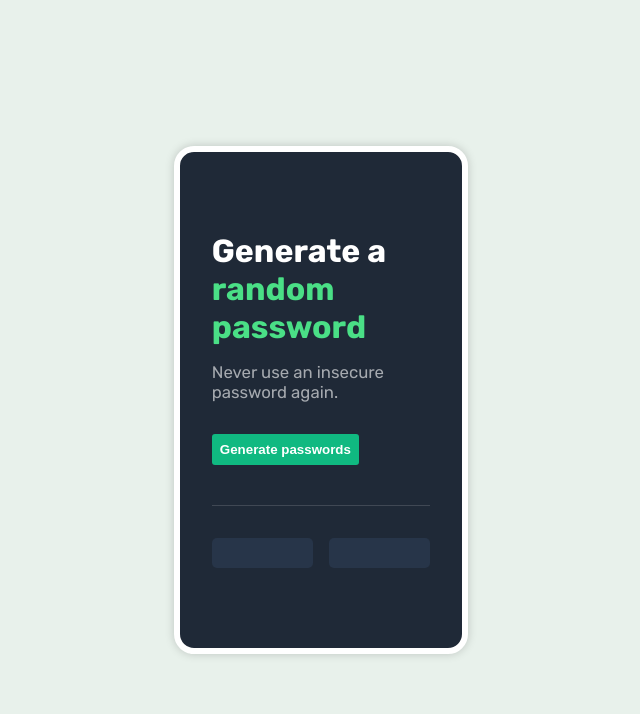
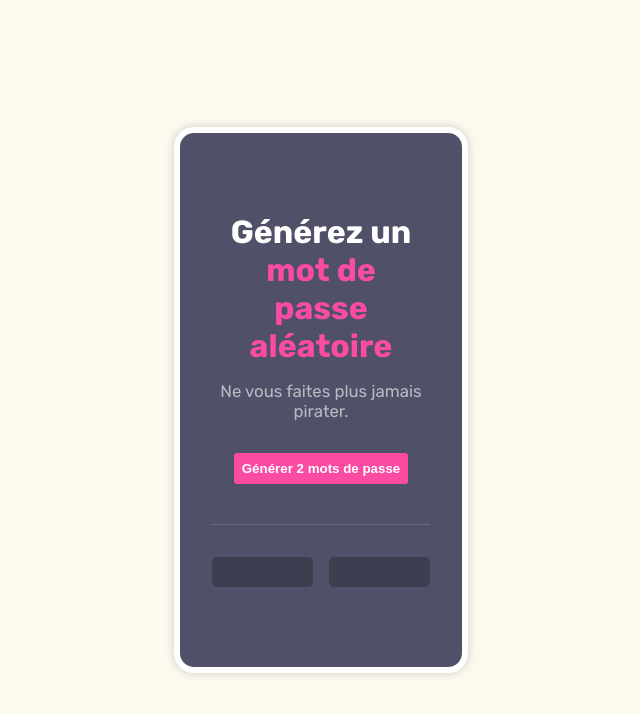
Before and after one commit to Raink31/Generateur-de-mot-de-passe, a plain HTML site: page index.html in a window 1280 px wide. Shown: the whole page, without its empty margins (319-959 px from the left). Drawn offline with Linux system fonts and the light colour scheme.

Commit message:
Add files via upload

```diff
--- a/index.html
+++ b/index.html
@@ -12,9 +12,9 @@
 </head>
 <body>
     <div class="container">
-        <h1>Generate a <span>random password</span></h1>
-        <p class="describe-app-p">Never use an insecure password again.</p>
-        <button id="generate-btn" onclick="displayPasswords()">Generate passwords</button>
+        <h1>Générez un <span>mot de passe aléatoire</span></h1>
+        <p class="describe-app-p">Ne vous faites plus jamais pirater.</p>
+        <button id="generate-btn" onclick="displayPasswords()">Générer 2 mots de passe</button>
         <div class="generated-passwords">
             <div class="password"><p id="password1-el"></p></div>
             <div class="password"><p id="password2-el"></p></div>
--- a/style.css
+++ b/style.css
@@ -12,11 +12,12 @@ body{
     align-items: center;
     font-family: 'Rubik', sans-serif;
     color: white;
-    background-color: #e8f1eb;
+    background-color: #FCF9EE;
+    text-align: center;
 }
 
 .container {
-    background-color: #1f2937;
+    background-color: #505168;
     max-width: 23%;
     width: 100%;
     padding: 5rem 2rem;
@@ -27,7 +28,7 @@ body{
 
 h1{
     display: inline-block;
-    width: 80%;
+    width: 90%;
     font-size: 2em;
     margin-bottom: 1rem;
 }
@@ -40,7 +41,7 @@ h1{
 }
 
 span {
-    color: #4adf86;
+    color: #FB4BA3;
 }
 
 .generated-passwords{
@@ -53,19 +54,19 @@ span {
 }
 
 .password{
-    background-color: #273549;
+    background-color: #3D3F51;
     height: 30px;
     width: 100%;
     border-radius: 5px;
     display: flex;
     align-items: center;
     justify-content: center;
-    color: #4adf86;
+    color: #FB4BA3;
     font-size: .9em;
 }
 
 button{
-    background-color: #10b981;
+    background-color: #FB4BA3;
     color: white;
     padding: .5rem;
     border: none;
```
